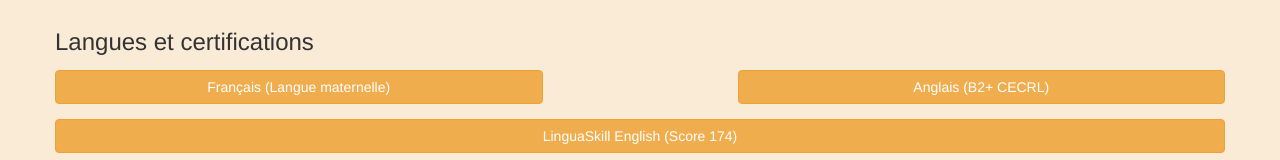
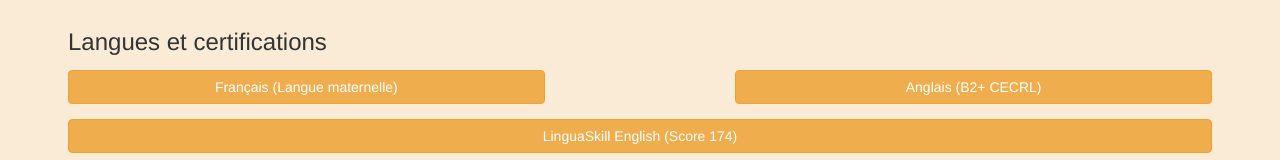
Before and after one commit to Thang-long/thang-long.github.io, a plain HTML site: page index.html in a window 1280 px wide. Shown: the part 1378-1538 px from the top of the page. Drawn offline with Linux system fonts and the light colour scheme.

Commit message:
correction css

```diff
--- a/index.css
+++ b/index.css
@@ -88,3 +88,8 @@
   ::-webkit-scrollbar-thumb:hover {
     background: #555;
   }
+
+  .container {
+      padding-left: 2em;
+      padding-right: 2em;
+  }
--- a/index.html
+++ b/index.html
@@ -196,8 +196,8 @@
                 <div class="col-lg-12">
                     <section id="langues">
                         <div class="row">
-                            <button class="btn btn-warning col-xs-5">Français (Langue maternelle)</button>
-                            <button class="btn btn-warning col-xs-5  col-xs-offset-2">Anglais (B2+ CECRL)</button>
+                            <button class="btn btn-warning col-xs-12 col-lg-5">Français (Langue maternelle)</button>
+                            <button class="btn btn-warning col-xs-12 col-lg-5  col-lg-offset-2">Anglais (B2+ CECRL)</button>
                             <button class="btn btn-warning col-xs-12">LinguaSkill English (Score 174)</button>
                         </div>
                     </section>
```
